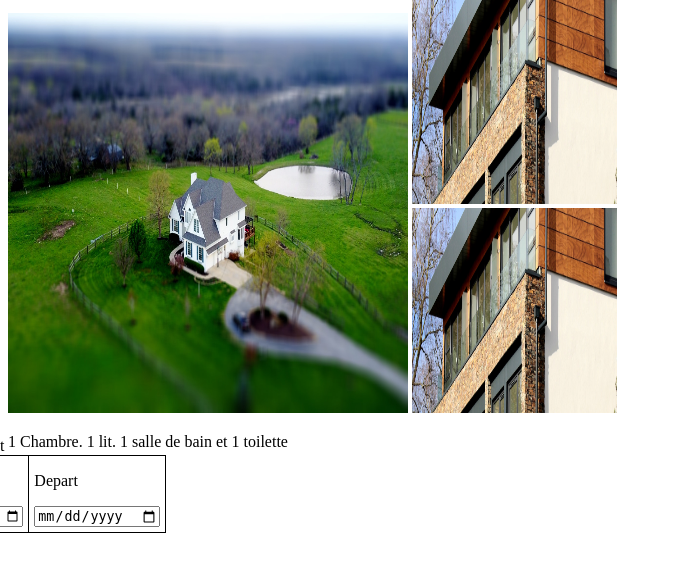
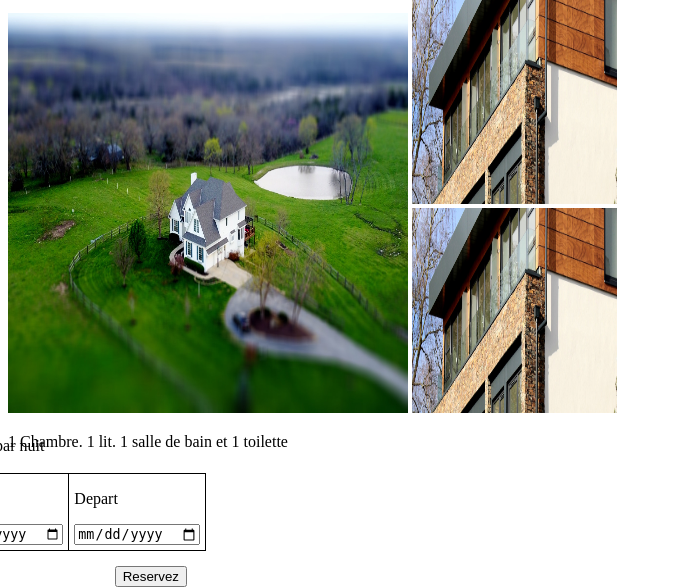
Before and after one commit to JedisBrownie/Immobilier-One-Day, a PHP site: page /orcl/detailedHab.php in a window 1280 px wide. Shown: the part 216-803 px from the top of the page, without its empty margins (0-680 px from the left). Before the commit the page ends 749 px from the top, so only its background shows below. Run offline with PHP 8.4, Linux system fonts and the light colour scheme.

Commit message:
modif css and add treatReserv.php

```diff
--- a/detailedHab.php
+++ b/detailedHab.php
@@ -32,7 +32,9 @@
             <div id="detail"><p>1 Chambre. 1 lit. 1 salle de bain et 1 toilette</p></div>
 
             <div id="reservation">
+                <form action="treatReserv.php">
                 <div id="prix">120 Euro par nuit</div>
+                <br>
                 <div id="arrive">
                     <p>Arrive</p>
                     <input type="date" name="datearrive" id="datearrive">
@@ -41,8 +43,9 @@
                     <p>Depart</p>
                     <input type="date" name="datedepart" id="datedepart">
                 </div>
+                <div id="but"><input type="submit" value="Reservez"></div>
             </div>
-
+            </form>
         </div>
 </body>
 </html>
--- a/style2.css
+++ b/style2.css
@@ -25,7 +25,7 @@
 {
     width: 290px;
     float: right;
-    margin-right: 1090px;
+    margin-right: 1050px;
     margin-top: -30px;
 }
 
@@ -48,3 +48,10 @@
     margin-left: -5px;
     display: inline-block;
 }
+
+#but
+{
+    float: right;
+    margin-right: 35px;
+    margin-top: 15px;
+}
```
Also changed, not shown: treatReserv.php (added).
